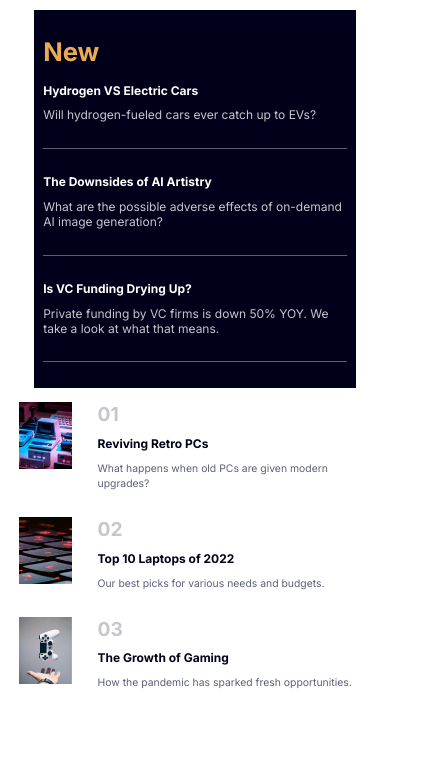
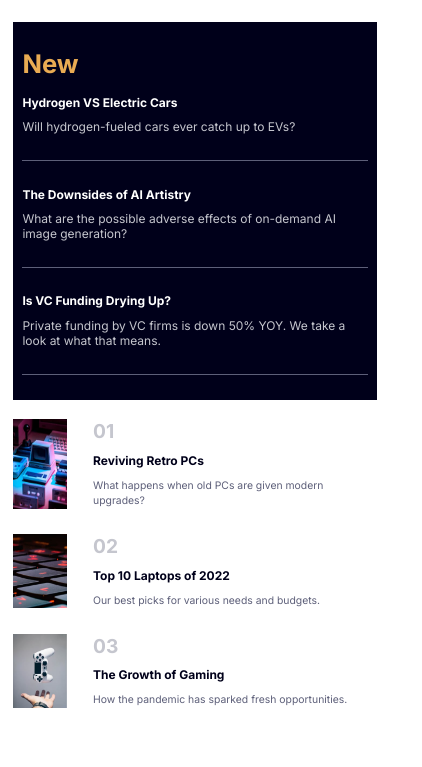
Before and after one commit to StephenThagana/news-homepage, a website: page index.html in a window 390 px wide. Shown: the part 469-1236 px from the top of the page, 422 px wide, since content can reach past the window. After the commit the page ends 1186 px from the top, so only its background shows below. Drawn offline with Linux system fonts and the light colour scheme.

Commit message:
continued editing responsiveness

```diff
--- a/sass/abstracts/_variables.scss
+++ b/sass/abstracts/_variables.scss
@@ -14,4 +14,6 @@
   --font-size-paragraph: 1.5rem;
 
   --font-family: "Inter", sans-serif;
+
+  --section-padding: 1.2rem 0;
 }
--- a/sass/base/_base.scss
+++ b/sass/base/_base.scss
@@ -34,7 +34,7 @@ body {
     padding: 0 3.2rem;
   }
   @include respond(mid-tab-port) {
-    padding: 0 1.2rem;
+    padding: 0 0.8rem;
   }
 }
 .grid {
--- a/sass/layout/_section__home.scss
+++ b/sass/layout/_section__home.scss
@@ -2,7 +2,7 @@
   padding: 12rem 0;
 
   @include respond(mid-tab-port) {
-    padding: 1.8rem;
+    padding: var(--section-padding);
   }
 }
 .container {
--- a/sass/layout/_section__trends.scss
+++ b/sass/layout/_section__trends.scss
@@ -1,5 +1,9 @@
 .section__trends {
   padding-bottom: 9.6rem;
+
+  @include respond(mid-tab-port) {
+    padding: var(--section-padding);
+  }
 }
 .popular {
   @include respond(phone) {
@@ -7,11 +11,9 @@
   }
   &__item {
     display: flex;
-    align-items: stretch;
     gap: 1.2rem;
 
     @include respond(phone) {
-      align-items: flex-start;
       gap: 3.2rem;
     }
   }
```
Also changed, not shown: css/styles.css.
